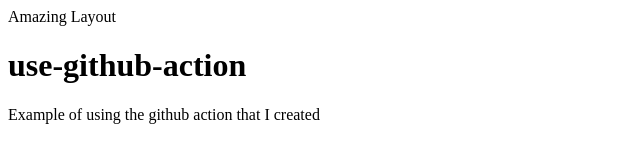
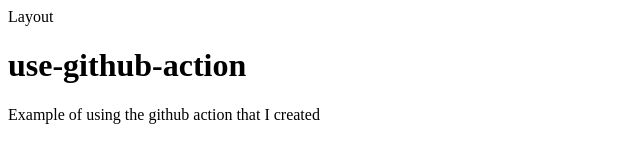
Before and after one commit to saurabhdaware/use-github-action, a plain HTML site: page docs/index.html in a window 1280 px wide. Shown: the full height of the page, 0-640 px from the left. Drawn offline with Linux system fonts and the light colour scheme.

Commit message:
docs commited to the repository

```diff
--- a/docs/index.html
+++ b/docs/index.html
@@ -1,6 +1,6 @@
 <html>
 <body>
-  Amazing Layout
+  Layout
   <h1 id="usegithubaction">use-github-action</h1>
 <p>Example of using the github action that I created</p>
 </body>
```
